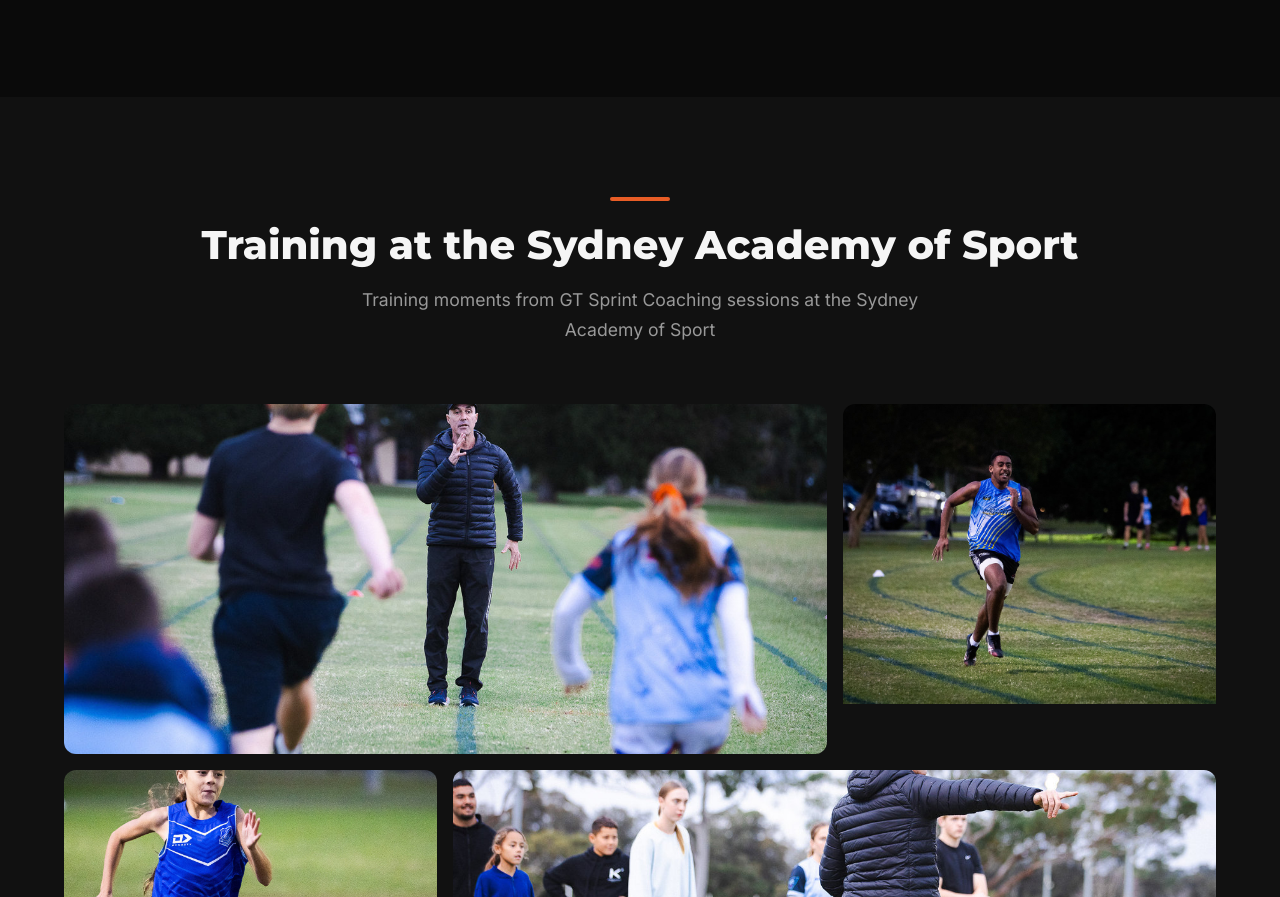
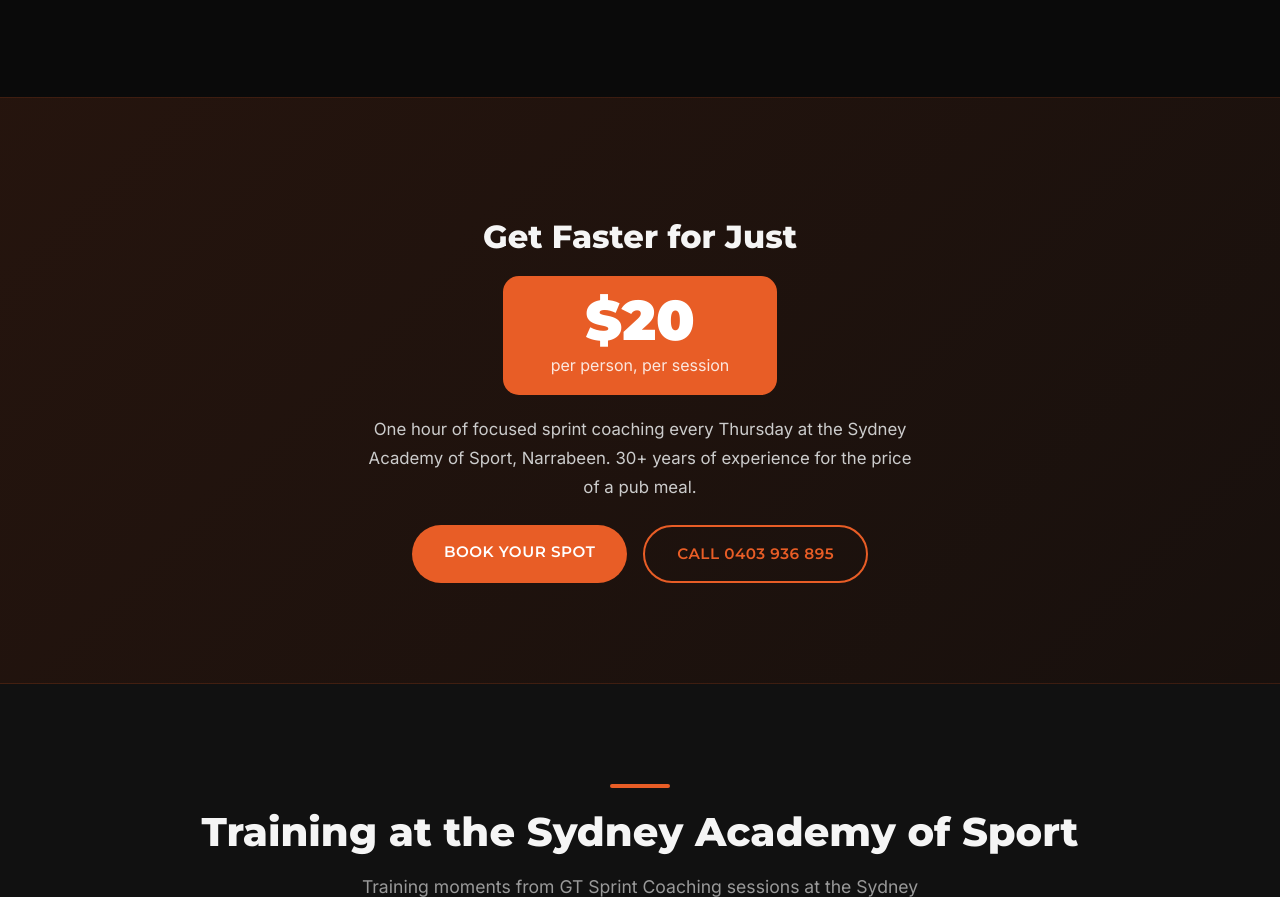
Before and after one commit to ZacN1234/gt-sprint-coaching, a plain HTML site: page index.html in a window 1280 px wide. Shown: the part 3620-4517 px from the top of the page. Drawn offline with Linux system fonts and the light colour scheme.

Commit message:
Add prominent $20 pricing section with CTAs

```diff
--- a/index.html
+++ b/index.html
@@ -1563,6 +1563,25 @@
     </div>
   </section>
 
+  <!-- ========== PRICING ========== -->
+  <section class="section-padding" id="pricing" style="background: linear-gradient(135deg, rgba(232, 93, 38, 0.12), rgba(255, 122, 69, 0.06)); border-top: 1px solid rgba(232, 93, 38, 0.15); border-bottom: 1px solid rgba(232, 93, 38, 0.15);">
+    <div class="container" style="text-align: center;">
+      <div class="animate-on-scroll">
+        <div class="accent-line" style="margin: 0 auto 20px;"></div>
+        <h2 style="font-family: 'Montserrat', sans-serif; font-size: 2rem; font-weight: 800; color: #f5f5f5; margin-bottom: 10px;">Get Faster for Just</h2>
+        <div style="display: inline-block; background: #e85d26; border-radius: 16px; padding: 16px 48px; margin: 10px 0 20px;">
+          <span style="font-family: 'Montserrat', sans-serif; font-size: 3.5rem; font-weight: 900; color: #fff; line-height: 1;">$20</span>
+          <span style="display: block; font-size: 1rem; color: rgba(255,255,255,0.85); font-weight: 500; margin-top: 4px;">per person, per session</span>
+        </div>
+        <p style="color: #cccccc; font-size: 1.05rem; max-width: 550px; margin: 0 auto 24px; line-height: 1.7;">One hour of focused sprint coaching every Thursday at the Sydney Academy of Sport, Narrabeen. 30+ years of experience for the price of a pub meal.</p>
+        <div style="display: flex; gap: 16px; justify-content: center; flex-wrap: wrap;">
+          <a href="#contact" class="btn btn-primary" style="display: inline-block; background: #e85d26; color: #fff; padding: 14px 32px; border-radius: 50px; font-weight: 600; text-decoration: none; font-size: 0.95rem; letter-spacing: 0.5px; text-transform: uppercase;">Book Your Spot</a>
+          <a href="tel:0403936895" class="btn btn-outline" style="display: inline-block; border: 2px solid #e85d26; color: #e85d26; padding: 14px 32px; border-radius: 50px; font-weight: 600; text-decoration: none; font-size: 0.95rem; letter-spacing: 0.5px; text-transform: uppercase;">Call 0403 936 895</a>
+        </div>
+      </div>
+    </div>
+  </section>
+
   <!-- ========== GALLERY ========== -->
   <section class="gallery section-padding" id="gallery">
     <div class="container">
```
